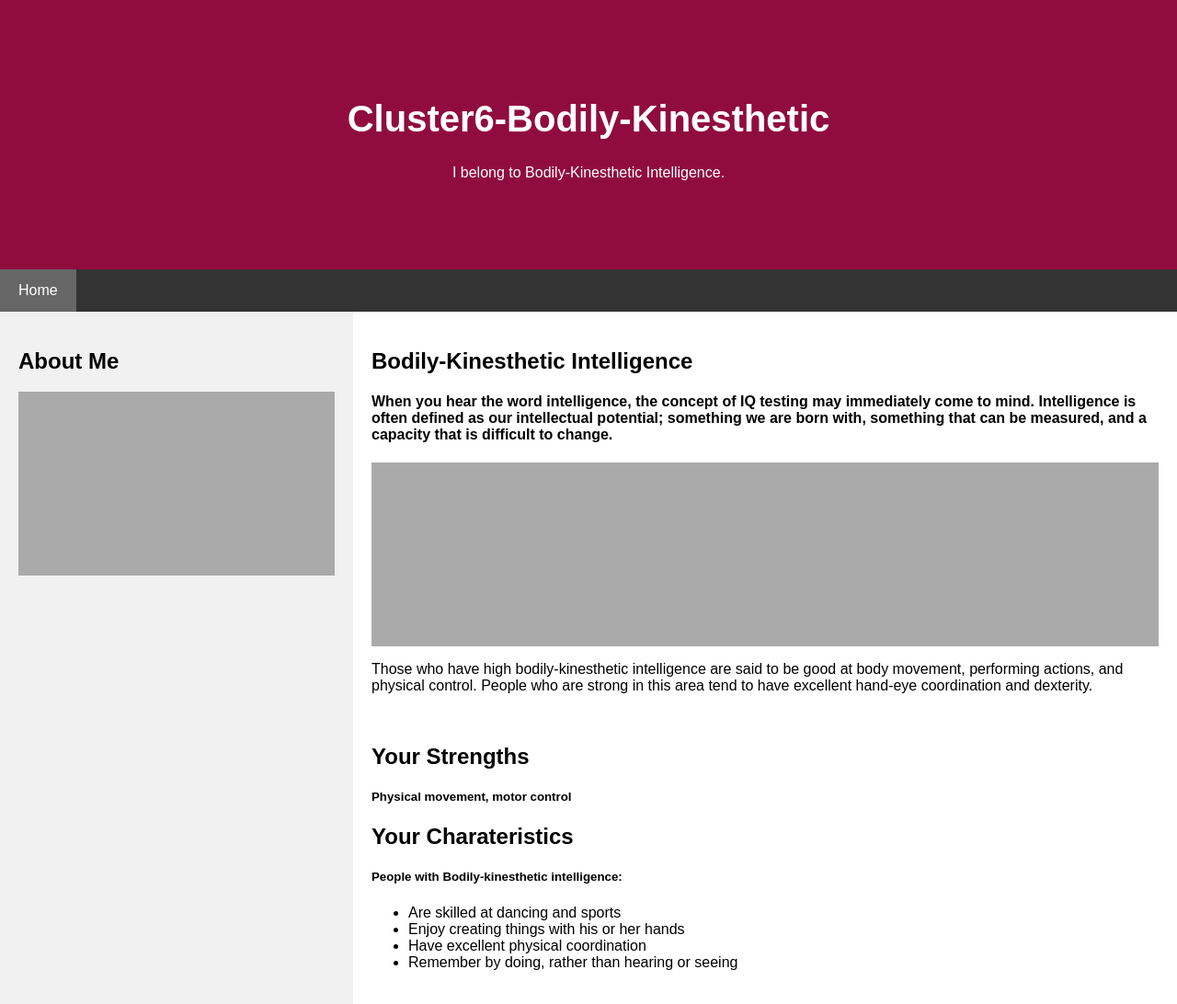
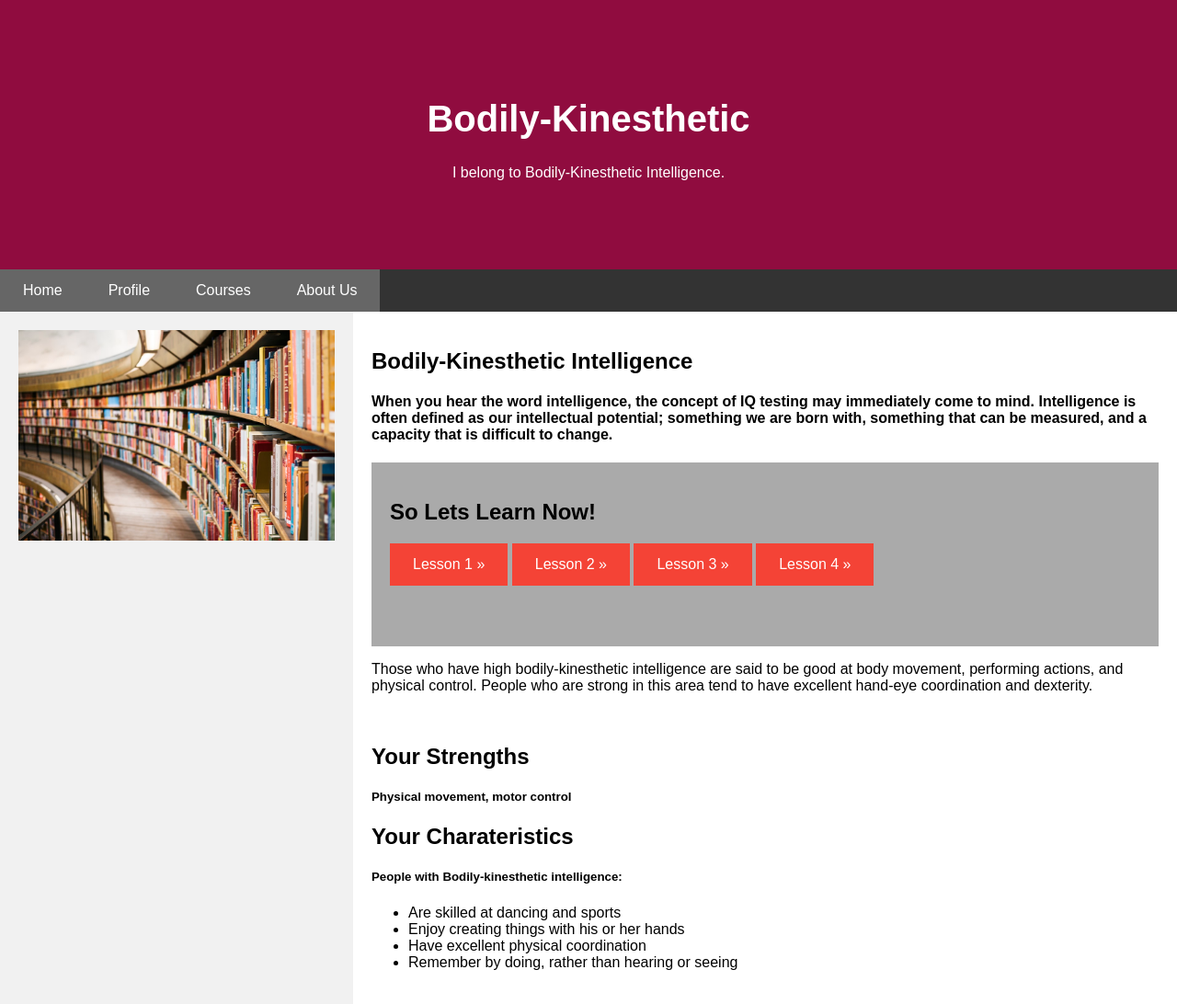
Before and after one commit to PavithraNanayakkara/flask-app, a Flask app: template templates/cluster6.html in a window 1280 px wide. Shown: the whole page at 92% size. Run offline with Flask 2, Linux system fonts and the light colour scheme; the template is opened without the code that fills it, so the values that code supplies are empty; parts of the project's set-up code (start-up, migrations or seed data) failed here and were passed over.

Commit message:
Update cluster6.html

```diff
--- a/templates/cluster6.html
+++ b/templates/cluster6.html
@@ -118,34 +118,58 @@ body {
     width: 100%;
   }
 }
+
+a:link, a:visited {
+  background-color: #f44336;
+  color: white;
+  padding: 14px 25px;
+  text-align: center;
+  text-decoration: none;
+  display: inline-block;
+}
+
+a:hover, a:active {
+  background-color:#900C3F;
+}
 </style>
 </head>
 <body>
 
 <div class="header">
-  <h1>Cluster6-Bodily-Kinesthetic </h1>
+  <h1>Bodily-Kinesthetic </h1>
   <p>I belong  to Bodily-Kinesthetic Intelligence.</p>
 </div>
 
 <div class="navbar">
   <a href="cluster6.html" class="active">Home</a>
+  <a href="cluster6.html" class="active">Profile</a>
+  <a href="cluster6.html" class="active">Courses</a>
+  <a href="cluster6.html" class="active">About Us</a>
 
 </div>
 
 <div class="row">
   <div class="side">
-    <h2>About Me</h2>
-
-    <div class="fakeimg" style="height:200px;"></div>
-
-
+    <section>
+		  <img class="mySlides" src="image-1.jpg"
+		  style="width:100%">
+		  <img class="mySlides" src="image-2.jpg"
+		  style="width:100%">
+		  <img class="mySlides" src="image-3.jpg"
+		  style="width:100%">
+		</section>
   </div>
   <div class="main">
     <h2>Bodily-Kinesthetic Intelligence</h2>
     <h4>When you hear the word intelligence, the concept of IQ testing may immediately come to mind. Intelligence is often defined as our intellectual potential; something we are born with, something that can be measured, and a capacity that is difficult to change.</h4>
     <div class="fakeimg" style="height:200px;">
 
+      <h2>So Lets Learn Now!</h2>
 
+    <a  href="exercise.asp?filename=exercise_link1" target="_blank">Lesson 1 »</a>
+    <a  href="exercise.asp?filename=exercise_link2" target="_blank">Lesson 2 »</a>
+    <a  href="exercise.asp?filename=exercise_link3" target="_blank">Lesson 3 »</a>
+    <a href="exercise.asp?filename=exercise_link4" target="_blank">Lesson 4 »</a>
     </div>
     <p>Those who have high bodily-kinesthetic intelligence are said to be good at body movement, performing actions, and physical control. People who are strong in this area tend to have excellent hand-eye coordination and dexterity.</p>
 
@@ -165,6 +189,22 @@ body {
 </div>
 
 
+<script>
+// Automatic Slideshow - change image every 3 seconds
+var myIndex = 0;
+carousel();
 
+function carousel() {
+  var i;
+  var x = document.getElementsByClassName("mySlides");
+  for (i = 0; i < x.length; i++) {
+    x[i].style.display = "none";
+  }
+  myIndex++;
+  if (myIndex > x.length) {myIndex = 1}
+  x[myIndex-1].style.display = "block";
+  setTimeout(carousel, 3000);
+}
+</script>
 </body>
 </html>
```
